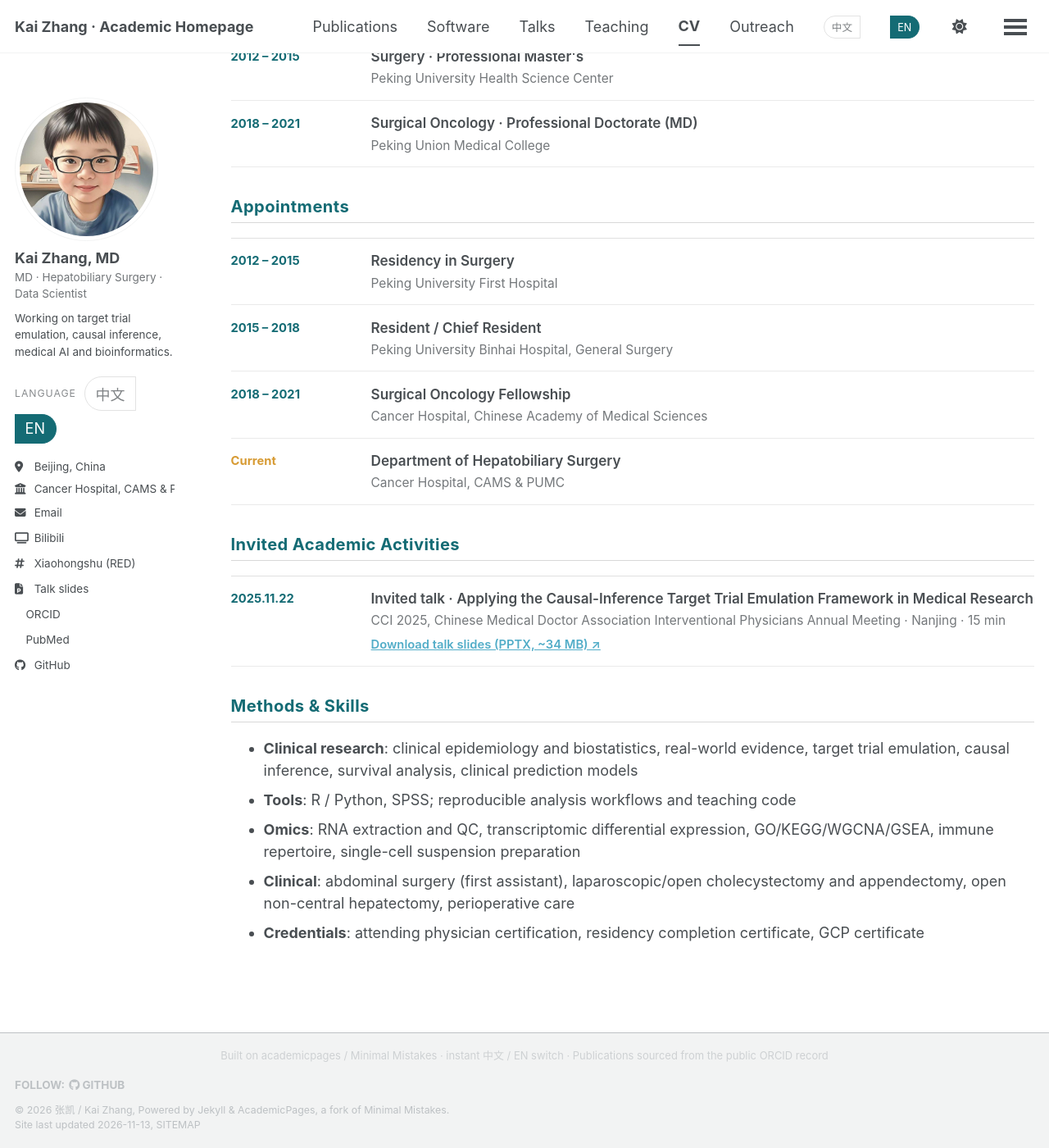
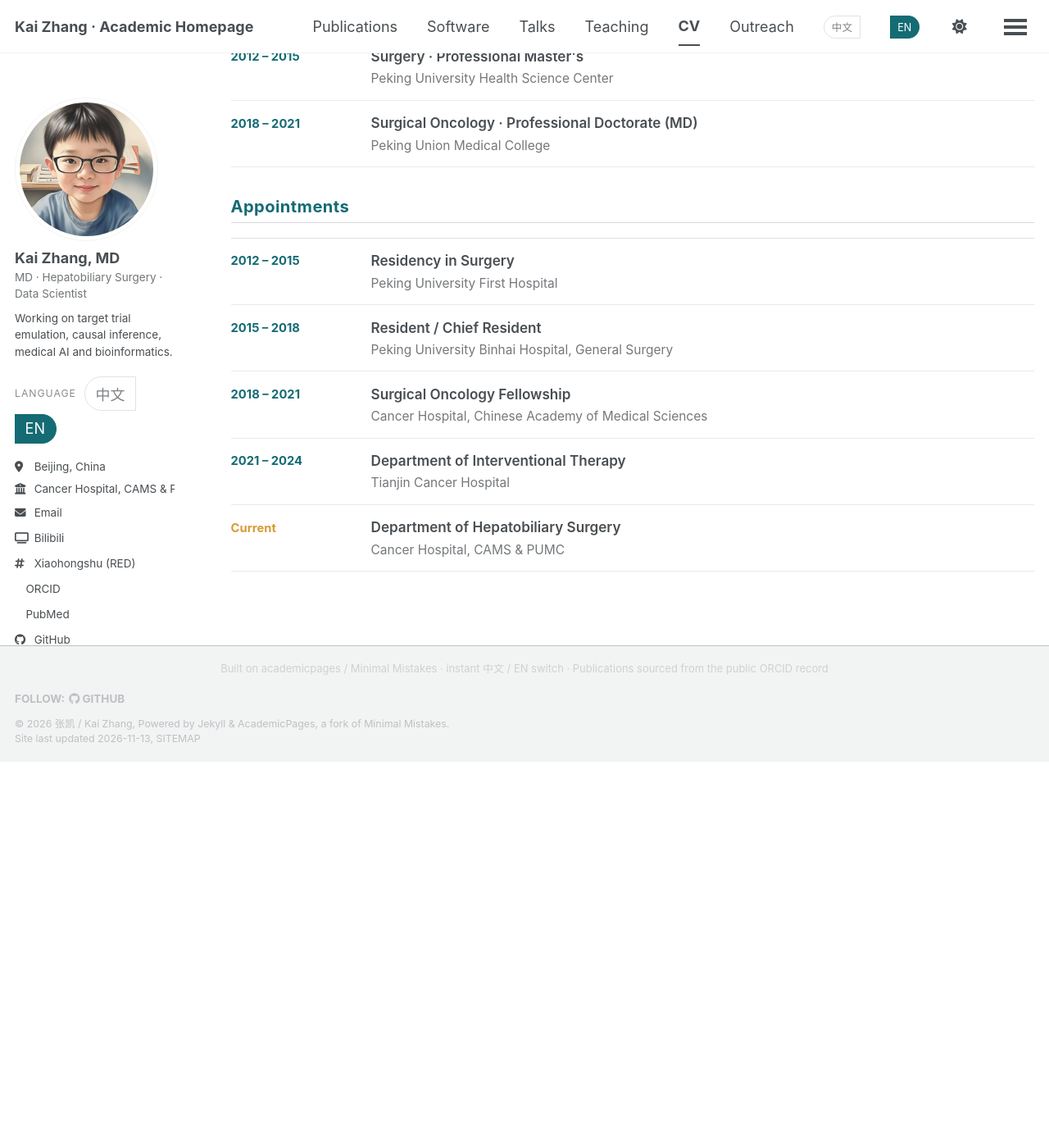
Before and after one commit to zhangkaicr/zhangkaicr.github.io, a Jekyll site: the page built from _pages/cv.md, in a window 1280 px wide and 1400 px high, scrolled down 294 px. Shown: the whole window at 82% size. Built offline with Jekyll 4.4.1, drawn with Linux system fonts in a browser that asks for light colours; a script bundle is joined from its source files by our own code; a style sheet for code colours, icons or effects is not loaded; after the commit the page ends 1223 px from its top, so only the background shows below that.

Commit message:
Remove CV skills/talks and slides sections; add 2021-2024 Tianjin Cancer Hospital appointment

```diff
--- a/_config.yml
+++ b/_config.yml
@@ -35,7 +35,6 @@ author:
   # 下面这些自定义字段由 _includes/author-profile.html 读取
   bilibili         : "https://space.bilibili.com/627812104"
   xiaohongshu      : "https://www.xiaohongshu.com/search_result?keyword=94148178085"
-  slides           : "/files/KaiZhang-TTE-CCI2025.pptx"
 
   # Academic websites
   academia         : # URL
--- a/_data/i18n.yml
+++ b/_data/i18n.yml
@@ -22,8 +22,6 @@ bilibili_label_zh: "哔哩哔哩"
 bilibili_label_en: "Bilibili"
 xhs_label_zh: "小红书"
 xhs_label_en: "Xiaohongshu (RED)"
-slides_label_zh: "会议讲义下载"
-slides_label_en: "Talk slides"
 wechat_qr_zh: "公众号二维码 · 微信扫码关注"
 wechat_qr_en: "WeChat QR code · scan to follow"
 
--- a/_includes/author-profile.html
+++ b/_includes/author-profile.html
@@ -49,9 +49,6 @@
       {% endif %}
       {% if author.xiaohongshu %}
         <li><a href="{{ author.xiaohongshu }}" target="_blank" rel="noopener noreferrer"><i class="fas fa-fw fa-hashtag icon-pad-right" aria-hidden="true"></i><span class="lang-zh">{{ site.data.i18n.xhs_label_zh }}</span><span class="lang-en">{{ site.data.i18n.xhs_label_en }}</span></a></li>
-      {% endif %}
-      {% if author.slides %}
-        <li><a href="{{ author.slides | prepend: base_path }}" download><i class="fas fa-fw fa-file-powerpoint icon-pad-right" aria-hidden="true"></i><span class="lang-zh">{{ site.data.i18n.slides_label_zh }}</span><span class="lang-en">{{ site.data.i18n.slides_label_en }}</span></a></li>
       {% endif %}
 
       <!-- Font Awesome and Academicons icons / Academic websites -->
--- a/_pages/cv.md
+++ b/_pages/cv.md
@@ -33,25 +33,11 @@ redirect_from:
 
 <div class="kz-exp__item"><span class="kz-exp__period">2018 – 2021</span><div><p class="kz-exp__title">肿瘤外科专科医师规范化培训</p><p class="kz-exp__org">中国医学科学院肿瘤医院</p></div></div>
 
+<div class="kz-exp__item"><span class="kz-exp__period">2021 – 2024</span><div><p class="kz-exp__title">介入治疗科</p><p class="kz-exp__org">天津市肿瘤医院</p></div></div>
+
 <div class="kz-exp__item is-current"><span class="kz-exp__period">现任</span><div><p class="kz-exp__title">肝胆外科</p><p class="kz-exp__org">中国医学科学院肿瘤医院</p></div></div>
 
 </div>
-
-<h2 class="kz-subhead">学术任务与受邀报告</h2>
-<div class="kz-exp">
-
-<div class="kz-exp__item"><span class="kz-exp__period">2025.11.22</span><div><p class="kz-exp__title">受邀报告 · 基于因果推断的目标试验模拟框架在医学研究中的应用</p><p class="kz-exp__org">2025 中国医师协会介入医师年会（CCI 2025）· 南京 · 15 分钟</p><a class="kz-exp__slides" href="/files/KaiZhang-TTE-CCI2025.pptx" download>下载会议讲义（PPTX，约 34 MB）↗</a></div></div>
-
-</div>
-
-<h2 class="kz-subhead">方法与技能</h2>
-<ul>
-<li><strong>临床研究</strong>：临床流行病学、临床统计学、真实世界研究、目标试验模拟、因果推断、生存分析、临床预测模型构建与验证</li>
-<li><strong>工具</strong>：R / Python、SPSS；可复现分析流程与演示代码</li>
-<li><strong>组学</strong>：RNA 提取与质控、转录组差异分析与 GO/KEGG/WGCNA/GSEA、免疫组库、单细胞悬液制备</li>
-<li><strong>临床</strong>：腹部外科 3–4 级手术（第一助手）、腹腔镜及开腹胆囊／阑尾切除、开腹非中央区肝切除、普外科围手术期处理</li>
-<li><strong>资质</strong>：主治医师资格证、住院医师规范化培训合格证书、GCP 证书、英语六级</li>
-</ul>
 
 </div>
 
@@ -79,24 +65,10 @@ redirect_from:
 
 <div class="kz-exp__item"><span class="kz-exp__period">2018 – 2021</span><div><p class="kz-exp__title">Surgical Oncology Fellowship</p><p class="kz-exp__org">Cancer Hospital, Chinese Academy of Medical Sciences</p></div></div>
 
+<div class="kz-exp__item"><span class="kz-exp__period">2021 – 2024</span><div><p class="kz-exp__title">Department of Interventional Therapy</p><p class="kz-exp__org">Tianjin Cancer Hospital</p></div></div>
+
 <div class="kz-exp__item is-current"><span class="kz-exp__period">Current</span><div><p class="kz-exp__title">Department of Hepatobiliary Surgery</p><p class="kz-exp__org">Cancer Hospital, CAMS &amp; PUMC</p></div></div>
 
 </div>
 
-<h2 class="kz-subhead">Invited Academic Activities</h2>
-<div class="kz-exp">
-
-<div class="kz-exp__item"><span class="kz-exp__period">2025.11.22</span><div><p class="kz-exp__title">Invited talk · Applying the Causal-Inference Target Trial Emulation Framework in Medical Research</p><p class="kz-exp__org">CCI 2025, Chinese Medical Doctor Association Interventional Physicians Annual Meeting · Nanjing · 15 min</p><a class="kz-exp__slides" href="/files/KaiZhang-TTE-CCI2025.pptx" download>Download talk slides (PPTX, ~34 MB) ↗</a></div></div>
-
 </div>
-
-<h2 class="kz-subhead">Methods &amp; Skills</h2>
-<ul>
-<li><strong>Clinical research</strong>: clinical epidemiology and biostatistics, real-world evidence, target trial emulation, causal inference, survival analysis, clinical prediction models</li>
-<li><strong>Tools</strong>: R / Python, SPSS; reproducible analysis workflows and teaching code</li>
-<li><strong>Omics</strong>: RNA extraction and QC, transcriptomic differential expression, GO/KEGG/WGCNA/GSEA, immune repertoire, single-cell suspension preparation</li>
-<li><strong>Clinical</strong>: abdominal surgery (first assistant), laparoscopic/open cholecystectomy and appendectomy, open non-central hepatectomy, perioperative care</li>
-<li><strong>Credentials</strong>: attending physician certification, residency completion certificate, GCP certificate</li>
-</ul>
-
-</div>
```
Also changed, not shown: _pages/about.md (+2 -2 lines), _pages/outreach.md (+0 -12 lines).
